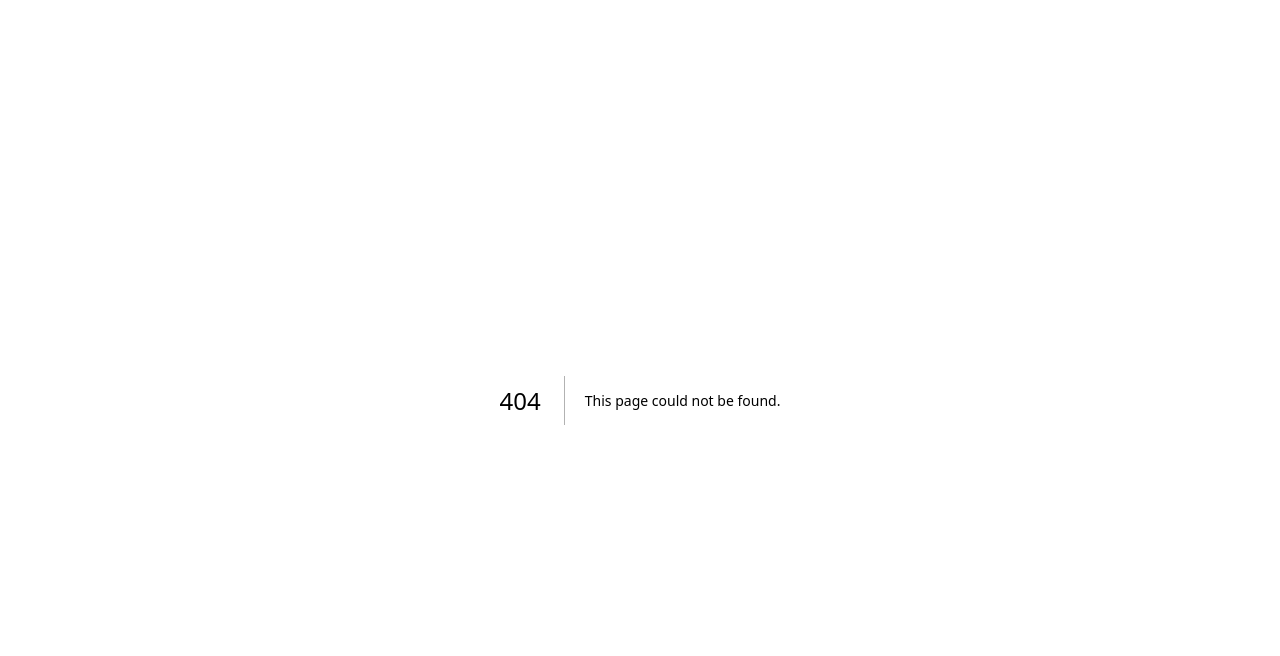
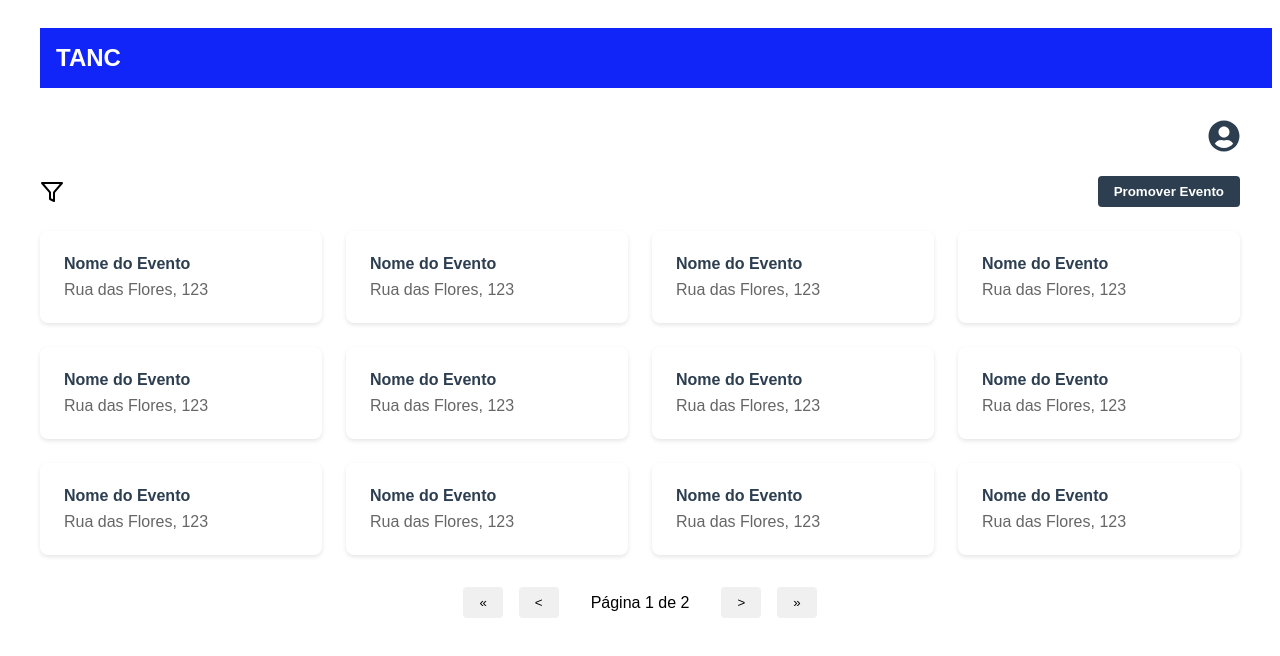
Before and after one commit to EduardoVeith/cred.lab, a Next.js app: page /eventList in a window 1280 px wide. Before the commit this address had no page. Shown: the top 656 px of the page. Built offline with nearby package versions, Linux system fonts and the light colour scheme.

Commit message:
Feita tela de Listagem de eventos, feita tela de após selecionar evento, e feita estilização da tela de cadastro e melhoria no stx.

```diff
--- /dev/null
+++ b/pages/eventList.tsx
@@ -0,0 +1,47 @@
+import React from "react";
+import { FaUserCircle } from "react-icons/fa";
+import { FiFilter } from "react-icons/fi";
+import styles from '../styles/eventList.module.scss';
+
+const events = Array(12).fill({
+  name: "Nome do Evento",
+  location: "Rua das Flores, 123",
+});
+
+const Dashboard = () => {
+  return (
+    <div className={styles.dashboardContainer}>
+      <div className={styles.barraTanc}>TANC</div>
+
+      <header className={styles.header}>
+        <FaUserCircle className={styles.profileIcon} />
+      </header>
+
+      <main className={styles.mainContent}>
+        <div className={styles.topBar}>
+          <FiFilter className={styles.filterIcon} />
+          <button className={styles.promoteButton}>Promover Evento</button>
+        </div>
+
+        <div className={styles.eventsGrid}>
+          {events.map((event, index) => (
+            <div key={index} className={styles.eventCard}>
+              <strong>{event.name}</strong>
+              <p>{event.location}</p>
+            </div>
+          ))}
+        </div>
+
+        <div className={styles.pagination}>
+          <button>{"«"}</button>
+          <button>{"<"}</button>
+          <span>Página 1 de 2</span>
+          <button>{">"}</button>
+          <button>{"»"}</button>
+        </div>
+      </main>
+    </div>
+  );
+};
+
+export default Dashboard;
--- /dev/null
+++ b/styles/eventList.module.scss
@@ -0,0 +1,104 @@
+.dashboardContainer {
+  font-family: Arial, sans-serif;
+  max-width: 1200px;
+  margin: 0 auto;
+  padding: 20px;
+}
+
+.barraTanc {
+  background-color: #1225f8;
+  color: white;
+  padding: 1rem;
+  font-size: 1.5rem;
+  font-weight: bold;
+  text-align: center;
+  margin-bottom: 2rem;
+  width: 100%;
+  text-align: left
+}
+
+.header {
+  display: flex;
+  justify-content: flex-end;
+  margin-bottom: 1.5rem;
+}
+
+.profileIcon {
+  font-size: 2rem;
+  color: #2c3e50;
+  cursor: pointer;
+}
+
+.topBar {
+  display: flex;
+  justify-content: space-between;
+  align-items: center;
+  margin-bottom: 1.5rem;
+}
+
+.filterIcon {
+  font-size: 1.5rem;
+  cursor: pointer;
+}
+
+.promoteButton {
+  background-color: #2c3e50;
+  color: white;
+  border: none;
+  padding: 0.5rem 1rem;
+  border-radius: 4px;
+  cursor: pointer;
+  font-weight: bold;
+
+  &:hover {
+    background-color: darken(#2c3e50, 10%);
+  }
+}
+
+.eventsGrid {
+  display: grid;
+  grid-template-columns: repeat(auto-fill, minmax(250px, 1fr));
+  gap: 1.5rem;
+  margin-bottom: 2rem;
+}
+
+.eventCard {
+  background: white;
+  border-radius: 8px;
+  padding: 1.5rem;
+  box-shadow: 0 2px 4px rgba(0,0,0,0.1);
+
+  strong {
+    display: block;
+    margin-bottom: 0.5rem;
+    color: #2c3e50;
+  }
+
+  p {
+    color: #666;
+    margin: 0;
+  }
+}
+
+.pagination {
+  display: flex;
+  justify-content: center;
+  align-items: center;
+  gap: 1rem;
+
+  button {
+    background: #f0f0f0;
+    border: none;
+    padding: 0.5rem 1rem;
+    border-radius: 4px;
+    cursor: pointer;
+
+    &:hover {
+      background: #ddd;
+    }
+  }
+
+  span {
+    margin: 0 1rem;
+  }
+}
```
